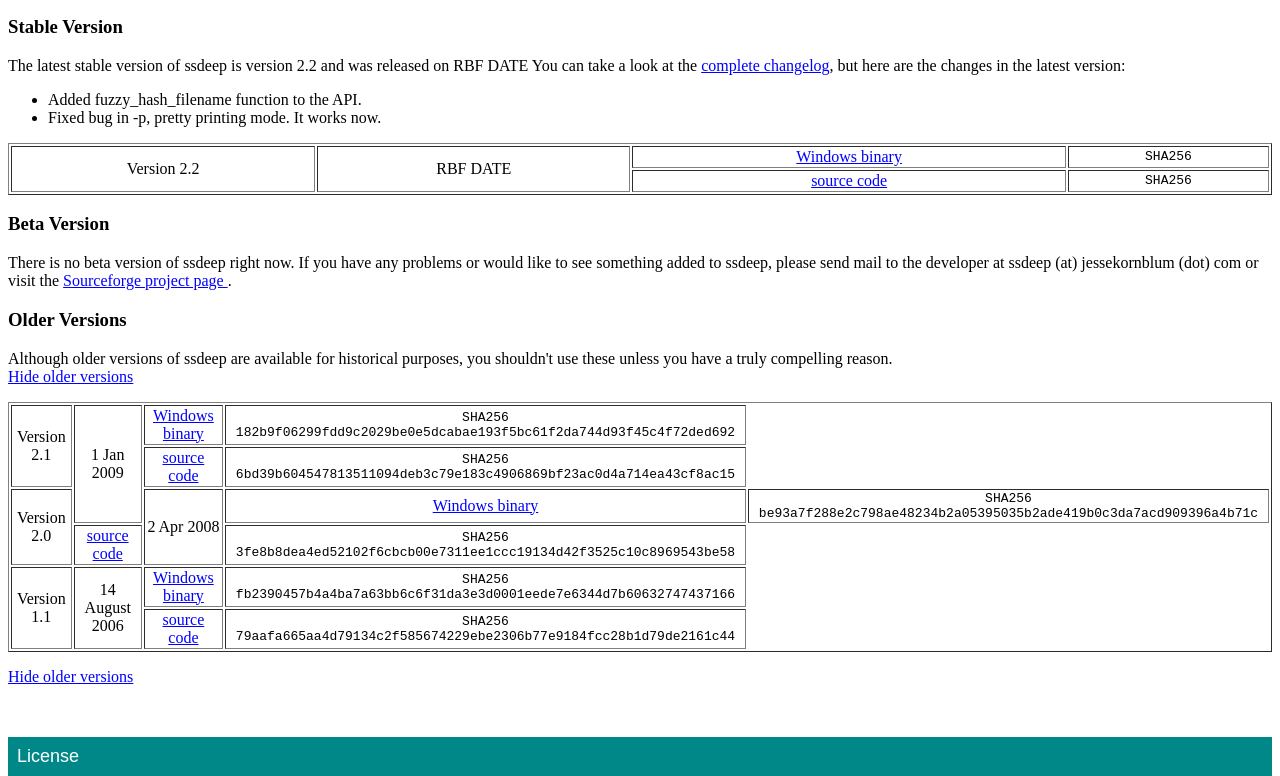
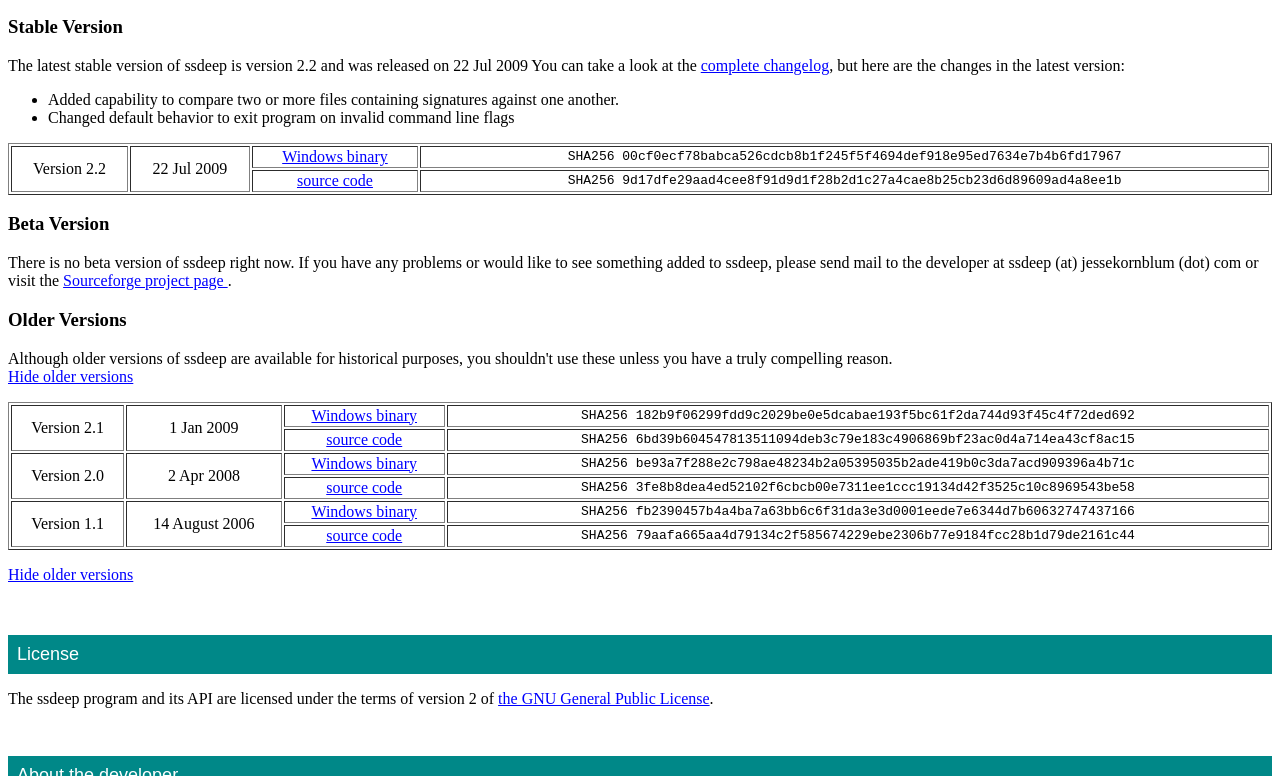
Before and after one commit to ssdeep-project/ssdeep, a plain HTML site: page doc/ssdeep.html in a window 1280 px wide. Both pictures are taken after a click on the link "Show older versions". Shown: the part 843-1619 px from the top of the page. Drawn offline with Linux system fonts and the light colour scheme.

Commit message:
Updating docs for version 2.2
git-svn-id: https://svn.code.sf.net/p/ssdeep/code/trunk@83 d1b3761f-3242-0410-b1a5-fe525d664610

```diff
--- a/doc/ssdeep.html
+++ b/doc/ssdeep.html
@@ -133,14 +133,15 @@
 The latest stable version of ssdeep is
 version 2.2
 and was released on
-RBF DATE
+22 Jul 2009
 You can take a look at the
 <a href="changes.txt">complete changelog</a>, but here are the
 changes in the latest version:
 
 <ul>
-  <li> Added fuzzy_hash_filename function to the API.  </li>
-  <li> Fixed bug in -p, pretty printing mode. It works now. </li>
+<li>Added capability to compare two or more files containing signatures
+against one another.</li>
+<li>Changed default behavior to exit program on invalid command line flags</li>
 </ul>
 
 
@@ -148,24 +149,24 @@
 
 <table style="text-align: center;" border="1" width="100%">
   <tbody>
-
+    <tr>
      <td rowspan="2">
         Version 2.2
      </td>
 
      <td rowspan="3">
-       RBF DATE
+       22 Jul 2009
      </td>
 
         <td><a href="http://downloads.sourceforge.net/ssdeep/ssdeep-2.2.zip">
                Windows binary</a></td>
-        <td class="hash"> SHA256
+        <td class="hash"> SHA256 00cf0ecf78babca526cdcb8b1f245f5f4694def918e95ed7634e7b4b6fd17967 </td>
      </tr>
 
      <tr>
         <td><a href="http://downloads.sourceforge.net/ssdeep/ssdeep-2.2.tar.gz">
                  source code</a></td>
-         <td class="hash"> SHA256
+         <td class="hash"> SHA256 9d17dfe29aad4cee8f91d9d1f28b2d1c27a4cae8b25cb23d6d89609ad4a8ee1b </td>
      </tr>
 
 
@@ -258,25 +259,24 @@
 <p>
 <table style="text-align: center;" border="1" width="100%">
   <tbody>
-
-
+    <tr>
      <td rowspan="2">
         Version 2.1
      </td>
 
-     <td rowspan="3">
+     <td rowspan="2">
         1 Jan 2009
      </td>
 
         <td><a href="http://downloads.sourceforge.net/ssdeep/ssdeep-2.1.zip">
                Windows binary</a></td>
-        <td class="hash"> SHA256 182b9f06299fdd9c2029be0e5dcabae193f5bc61f2da744d93f45c4f72ded692
+        <td class="hash"> SHA256 182b9f06299fdd9c2029be0e5dcabae193f5bc61f2da744d93f45c4f72ded692 </td>
      </tr>
 
      <tr>
         <td><a href="http://downloads.sourceforge.net/ssdeep/ssdeep-2.1.tar.gz">
                  source code</a></td>
-         <td class="hash"> SHA256 6bd39b604547813511094deb3c79e183c4906869bf23ac0d4a714ea43cf8ac15
+         <td class="hash"> SHA256 6bd39b604547813511094deb3c79e183c4906869bf23ac0d4a714ea43cf8ac15 </td>
      </tr>
 
 
@@ -291,13 +291,13 @@
 
         <td><a href="http://prdownloads.sourceforge.net/ssdeep/ssdeep-2.0.zip?download">
                Windows binary</a></td>
-        <td class="hash"> SHA256 be93a7f288e2c798ae48234b2a05395035b2ade419b0c3da7acd909396a4b71c
+        <td class="hash"> SHA256 be93a7f288e2c798ae48234b2a05395035b2ade419b0c3da7acd909396a4b71c </td>
      </tr>
 
      <tr>
          <td><a href="http://prdownloads.sourceforge.net/ssdeep/ssdeep-2.0.tar.gz?download">
                  source code</a></td>
-         <td class="hash"> SHA256 3fe8b8dea4ed52102f6cbcb00e7311ee1ccc19134d42f3525c10c8969543be58
+         <td class="hash"> SHA256 3fe8b8dea4ed52102f6cbcb00e7311ee1ccc19134d42f3525c10c8969543be58 </td>
      </tr>
 
 
```
Also changed, not shown: doc/changes.txt, doc/manpage.txt.
